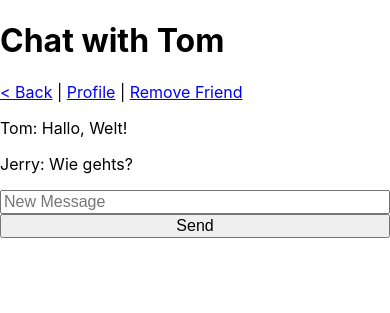
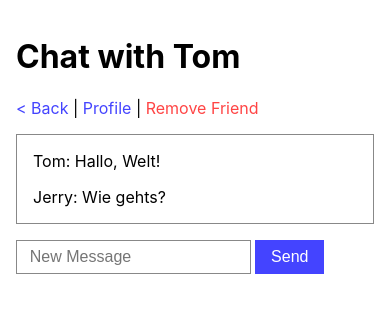
Before and after one commit to thetek-thi/webp, a PHP site: page /chat.html in a window 390 px wide. Shown: the top 313 px of the page. Run offline with PHP 8.4, Linux system fonts and the light colour scheme.

Commit message:
p2 fertig
wird schon passen ;-;

```diff
--- a/p2/chat.html
+++ b/p2/chat.html
@@ -12,12 +12,14 @@
     <a href="profile.html">Profile</a> |
     <a class="spec1" href="friends.html">Remove Friend</a>
   </p>
-  <p>Tom: Hallo, Welt!</p>
-  <p>Jerry: Wie gehts?</p>
+  <div class="borderaround">
+    <p>Tom: Hallo, Welt!</p>
+    <p>Jerry: Wie gehts?</p>
+  </div>
   <p>
     <form>
-      <input type="text" id="msg" placeholder="New Message" name="msg">
-      <input type="submit" value="Send">
+      <input class="biginput nomaxwidthonmobile" type="text" id="msg" placeholder="New Message" name="msg">
+      <input class="nomaxwidthonmobile" type="submit" value="Send">
     </form>
   </p>
 </body>
--- a/p2/friends.html
+++ b/p2/friends.html
@@ -23,8 +23,8 @@
         </ol>
         <hr>
         <form> <!-- TODO: action, method -->
-            <input type="text" name="addFriend" placeholder="Add Friend to List">
-            <input type="submit" value="Add">
+            <input class="biginput" type="text" name="addFriend" placeholder="Add Friend to List">
+            <input class="nomaxwidthonmobile" type="submit" value="Add">
         </form>
     </p>
 </body>
--- a/p2/logout.html
+++ b/p2/logout.html
@@ -7,7 +7,7 @@
 <body>
 
     <p>
-        <img src="img/logout.png" width="100px" class="center">
+        <img src="img/logout.png" width="100px" class="center round">
         <h3 class="center big">Logged out...</h3>
         <br>
         <p class="center">See u !</p>
--- a/p2/style/main.css
+++ b/p2/style/main.css
@@ -5,6 +5,7 @@
 body {
   max-width: 800px;
   margin: 0 auto;
+  padding: 1rem;
   font-family: -apple-system, BlinkMacSystemFont, 'Segoe UI', sans-serif;
 }
 
@@ -30,30 +31,120 @@ a {
   font-size: 2rem;
 }
 
-a {
-  color: blue;
+a:hover {
   text-decoration: underline;
 }
 
-a:hover {
-  background-color: lightgreen;
+a.spec1 {
+  color: #f44;
 }
 
-a.spec1:hover {
-  background-color: red;
-  color:black;
+fieldset {
+  border: dotted 2px #bbb;
+  margin-bottom: 1rem;
+  padding: 1rem;
 }
 
-@media only screen and (max-width: 900px) {
+label {
+  display: inline-block;
+  text-align: right;
+  width: 40%;
+  margin-bottom: .5rem;
+}
 
-  /*1 mistake in settings still*/
-  form label,
-  form button,
-  form select,
-  form input
+label.radio {
+  text-align: left;
+  width: auto;
+}
 
-  {
+textarea {
+  width: 100%;
+  height: 5rem;
+}
+
+button, form input[type=submit] {
+  background-color: #888;
+  color: white;
+  border: none;
+  outline: none;
+  padding: .5rem 1rem;
+}
+
+button {
+  background-color: #888;
+}
+
+form input[type=submit] {
+  background-color: #44f;
+}
+
+.smallinput {
+  padding: .25rem .4rem;
+  border: solid 1px #888;
+}
+
+.biginput {
+  padding: .45rem .8rem;
+  border: solid 1px #888;
+}
+
+.borderaround {
+  width: 100%;
+  border: solid 1px #888;
+  padding: 0 1rem;
+}
+
+hr {
+  border: dashed .5px #888;
+}
+
+img.round {
+  border-radius: 50%;
+}
+
+.aside-left {
+  position: relative;
+  width: 30%;
+}
+
+.aside-right {
+  position: relative;
+  width: calc(70% - 2rem);
+  left: calc(30% + 2rem);
+  margin-top: -30%;
+}
+
+blockquote {
+  margin: .5rem 2rem;
+}
+
+@media only screen and (max-width: 800px) {
+  form label, form button, form select, form input {
       display: block;
       width: 100%;
+      text-align: left;
+  }
+
+  form .radio, form .nomaxwidthonmobile {
+    display: inline-block;
+    width: auto;
+  }
+
+  .aside-left {
+    position: relative;
+    width: 100%;
+  }
+
+  .aside-right {
+    position: relative;
+    width: 100%;
+    left: 0;
+    margin-top: 0;
+  }
+
+  img.aside-left {
+    display: block;
+    max-width: 10rem;
+    margin: 0 auto;
   }
 }
```
Also changed, not shown: p2/login.html (+5 -5 lines), p2/profile.html (+14 -11 lines), p2/register.html (+6 -6 lines), p2/settings.html (+11 -10 lines).
